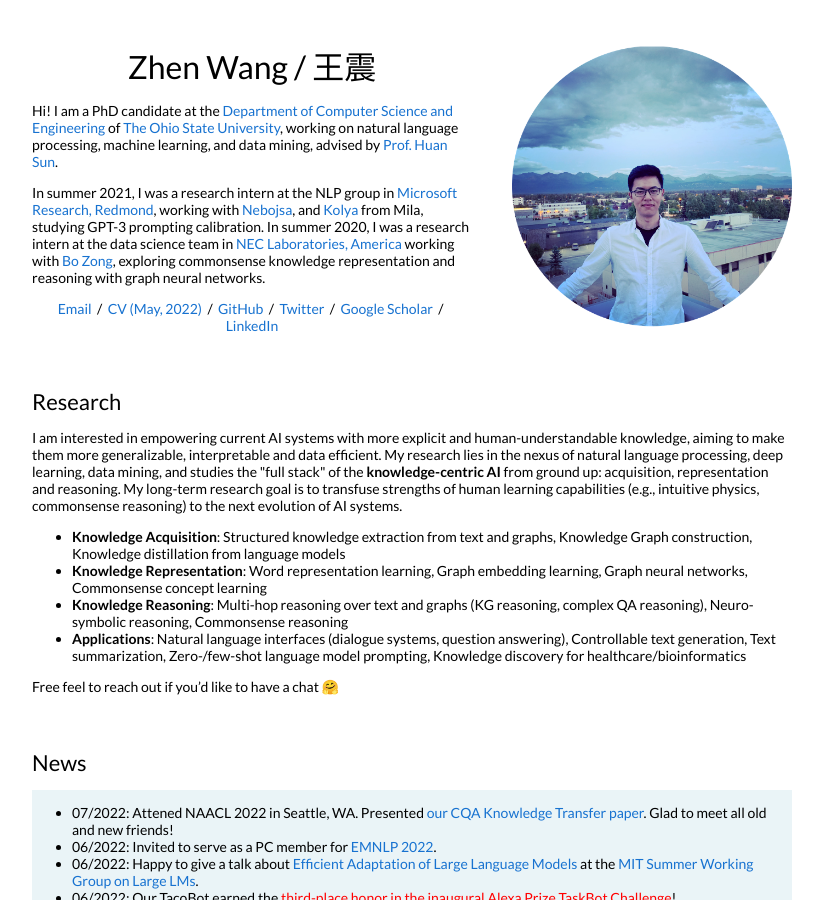
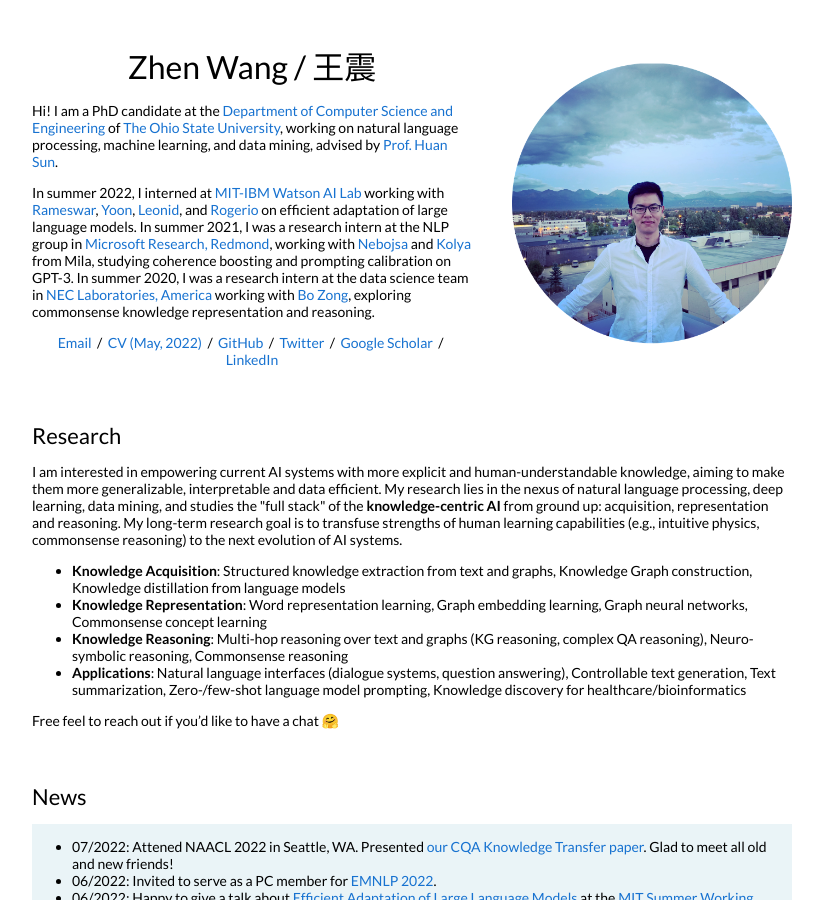
Before and after one commit to zhenwang9102/zhenwang9102.github.io, a Jekyll site: the page built from _posts/2019-06-02-venue.markdown, in a window 1280 px wide and 900 px high. Shown: the whole window, without its empty margins (228-1051 px from the left). Built offline with Jekyll 4.4.1, drawn with Linux system fonts in a browser that asks for light colours.

Commit message:
Update default.html

```diff
--- a/_layouts/default.html
+++ b/_layouts/default.html
@@ -43,7 +43,7 @@
                 Hi! I am a PhD candidate at the <a href="https://cse.osu.edu/">Department of Computer Science and Engineering</a> of <a href="https://www.osu.edu/">The Ohio State University</a>, working on natural language processing, machine learning, and data mining, advised by <a href="http://web.cse.ohio-state.edu/~sun.397/">Prof. Huan Sun</a>.
               </p>
               <p>
-                In summer 2021, I was a research intern at the NLP group in <a href="https://www.microsoft.com/en-us/research/lab/microsoft-research-redmond/">Microsoft Research, Redmond</a>, working with <a href="https://www.microsoft.com/en-us/research/people/jojic/">Nebojsa</a>, and <a>Kolya</a> from Mila, studying GPT-3 prompting calibration. In summer 2020, I was a research intern at the data science team in <a href="https://www.nec-labs.com/research-departments/data-science-system-security/data-science-systems-research-home">NEC Laboratories, America</a> working with <a href="https://bzong.github.io/">Bo Zong</a>, exploring commonsense knowledge representation and reasoning with graph neural networks.
+                In summer 2022, I interned at <a href="https://mitibmwatsonailab.mit.edu/">MIT-IBM Watson AI Lab</a> working with <a href="https://rpand002.github.io/">Rameswar</a>, <a href="https://people.csail.mit.edu/yoonkim/">Yoon</a>, <a href="https://scholar.google.com/citations?user=WbO7tjYAAAAJ&hl=en">Leonid</a>, and <a href="https://www.rogerioferis.org/">Rogerio</a> on efficient adaptation of large language models. In summer 2021, I was a research intern at the NLP group in <a href="https://www.microsoft.com/en-us/research/lab/microsoft-research-redmond/">Microsoft Research, Redmond</a>, working with <a href="https://www.microsoft.com/en-us/research/people/jojic/">Nebojsa</a> and <a>Kolya</a> from Mila, studying coherence boosting and prompting calibration on GPT-3. In summer 2020, I was a research intern at the data science team in <a href="https://www.nec-labs.com/research-departments/data-science-system-security/data-science-systems-research-home">NEC Laboratories, America</a> working with <a href="https://bzong.github.io/">Bo Zong</a>, exploring commonsense knowledge representation and reasoning.
               </p>
               <p style="text-align:center">
                 <a href="mailto:wang.9215@osu.edu">Email</a> &nbsp;/&nbsp;
```
